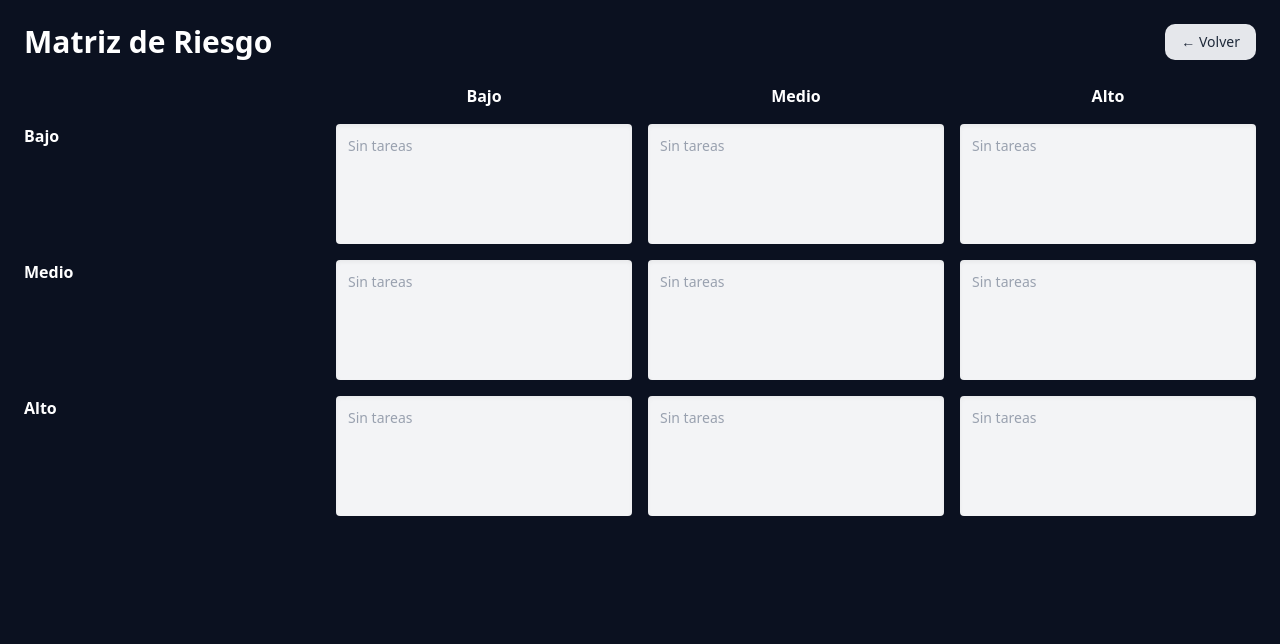
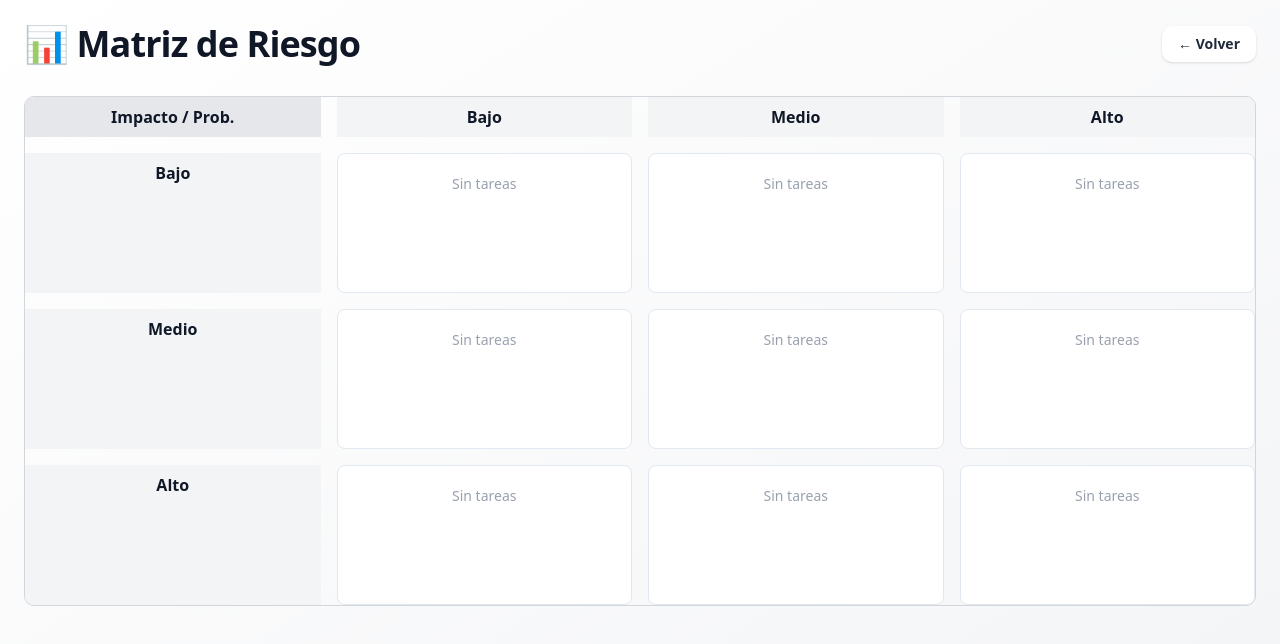
Before and after one commit to WatsiDev/trelluna-website, a Next.js app: page /risk in a window 1280 px wide. Shown: the top 644 px of the page. Built offline with nearby package versions, Linux system fonts and the light colour scheme.

Commit message:
Redesign risk

```diff
--- a/app/risk/page.tsx
+++ b/app/risk/page.tsx
@@ -30,24 +30,24 @@ export default function RiskMatrix() {
       initial={{ opacity: 0 }}
       animate={{ opacity: 1 }}
       transition={{ duration: 0.4 }}
-      className="min-h-screen bg-[#0B1120] text-white p-6"
+      className="min-h-screen bg-gradient-to-br from-white to-gray-100 text-gray-900 p-6"
     >
-      <div className="flex justify-between items-center mb-6">
-        <h1 className="text-3xl font-bold">Matriz de Riesgo</h1>
+      <div className="flex justify-between items-center mb-8">
+        <h1 className="text-4xl font-extrabold tracking-tight">📊 Matriz de Riesgo</h1>
         <Link
           href="/dashboard"
-          className="bg-gray-200 text-gray-800 px-4 py-2 rounded-lg text-sm font-medium hover:bg-white transition"
+          className="bg-white text-gray-800 px-4 py-2 rounded-lg text-sm font-semibold hover:bg-gray-100 shadow"
         >
           ← Volver
         </Link>
       </div>
 
-      <div className="grid grid-cols-4 gap-4">
-        <div></div>
+      <div className="grid grid-cols-4 gap-4 rounded-lg overflow-hidden border border-gray-300">
+        <div className="bg-gray-200 text-gray-900 text-center font-bold py-2">Impacto / Prob.</div>
         {niveles.map((nivel) => (
           <motion.h2
             key={nivel}
-            className="text-center font-semibold capitalize"
+            className="text-center font-semibold capitalize bg-gray-100 py-2"
             initial={{ y: -10, opacity: 0 }}
             animate={{ y: 0, opacity: 1 }}
             transition={{ delay: 0.1 }}
@@ -58,33 +58,33 @@ export default function RiskMatrix() {
 
         {niveles.map((impacto) => (
           <React.Fragment key={impacto}>
-            <h3 className="font-semibold capitalize">{impacto}</h3>
+            <h3 className="font-semibold capitalize bg-gray-100 py-2 text-center">{impacto}</h3>
             {niveles.map((probabilidad) => {
               const tareas = filtradas(impacto, probabilidad)
               return (
                 <motion.div
                   key={impacto + probabilidad}
-                  className="p-3 rounded bg-gray-100 text-black min-h-[120px] shadow-inner hover:shadow-xl transition"
-                  whileHover={{ scale: 1.02 }}
+                  className="p-3 bg-white rounded-md text-black min-h-[140px] flex flex-col gap-2 border hover:shadow-lg transition"
+                  whileHover={{ scale: 1.01 }}
                 >
                   {tareas.length === 0 ? (
-                    <p className="text-sm text-gray-400">Sin tareas</p>
+                    <p className="text-sm text-gray-400 text-center mt-2">Sin tareas</p>
                   ) : (
                     tareas.map((task) => (
                       <motion.div
                         key={task.id}
-                        className={`mb-2 p-2 rounded text-xs shadow ${colores[task.riesgo as keyof typeof colores]}`}
+                        className={`p-3 rounded-md text-xs shadow ${colores[task.riesgo as keyof typeof colores]}`}
                         whileHover={{ scale: 1.01 }}
                       >
-                        <p className="font-semibold text-sm">{task.title}</p>
-                        <p className="text-xs text-gray-900 mb-1">{task.description}</p>
+                        <p className="font-semibold text-sm truncate">{task.title}</p>
+                        <p className="text-xs text-gray-900 mb-1 truncate">{task.description}</p>
                         {task.dueDate && (
-                          <p className="text-[10px] text-gray-700">
-                            Entrega: {new Date(task.dueDate).toLocaleString()}
+                          <p className="text-[11px] text-gray-700">
+                            📅 {new Date(task.dueDate).toLocaleString()}
                           </p>
                         )}
                         {task.fileName && (
-                          <p className="text-[10px] text-gray-600">Archivo: {task.fileName}</p>
+                          <p className="text-[11px] text-gray-600 truncate">📎 {task.fileName}</p>
                         )}
                       </motion.div>
                     ))
--- a/app/users/page.tsx
+++ b/app/users/page.tsx
@@ -1,4 +1,44 @@
+'use client'
+
+import { useEffect, useState } from 'react'
+
+type User = {
+  id: number
+  name: string
+  email: string
+  role: string
+}
+
 export default function UsersPage() {
+  const [users, setUsers] = useState<User[]>([])
+  const [loading, setLoading] = useState(true)
+
+  useEffect(() => {
+    fetch('https://kanban-api-production-a195.up.railway.app/api/users')
+      .then((res) => res.json())
+      .then((data) => {
+        setUsers(data)
+        setLoading(false)
+      })
+      .catch((err) => {
+        console.error('Error al obtener usuarios:', err)
+        setLoading(false)
+      })
+  }, [])
+
+  const getRoleBadgeClass = (role: string) => {
+    switch (role.toLowerCase()) {
+      case 'admin':
+        return 'bg-green-100 text-green-600'
+      case 'editor':
+        return 'bg-purple-100 text-purple-600'
+      case 'viewer':
+        return 'bg-gray-100 text-gray-600'
+      default:
+        return 'bg-yellow-100 text-yellow-600'
+    }
+  }
+
   return (
     <div className="p-6 max-w-xl mx-auto">
       <h1 className="text-3xl font-bold mb-4">Gestión de Usuarios 👥</h1>
@@ -8,18 +48,27 @@ export default function UsersPage() {
       </p>
 
       <div className="bg-white border rounded-lg shadow p-4 space-y-3">
-        <div className="flex justify-between items-center border-b pb-2">
-          <span className="font-medium text-gray-800">Emir Zepeda</span>
-          <span className="text-xs bg-green-100 text-green-600 px-2 py-1 rounded-full">Admin</span>
-        </div>
-        <div className="flex justify-between items-center border-b pb-2">
-          <span className="font-medium text-gray-800">Ana Ruiz</span>
-          <span className="text-xs bg-purple-100 text-purple-600 px-2 py-1 rounded-full">Editor</span>
-        </div>
-        <div className="flex justify-between items-center border-b pb-2">
-          <span className="font-medium text-gray-800">Luis Pérez</span>
-          <span className="text-xs bg-gray-100 text-gray-600 px-2 py-1 rounded-full">Viewer</span>
-        </div>
+        {loading ? (
+          <p className="text-center text-gray-500">Cargando usuarios...</p>
+        ) : users.length === 0 ? (
+          <p className="text-center text-gray-500">No hay usuarios registrados.</p>
+        ) : (
+          users.map((user) => (
+            <div
+              key={user.id}
+              className="flex justify-between items-center border-b pb-2"
+            >
+              <span className="font-medium text-gray-800">{user.name}</span>
+              <span
+                className={`text-xs px-2 py-1 rounded-full ${getRoleBadgeClass(
+                  user.role
+                )}`}
+              >
+                {user.role}
+              </span>
+            </div>
+          ))
+        )}
       </div>
     </div>
   )
```
